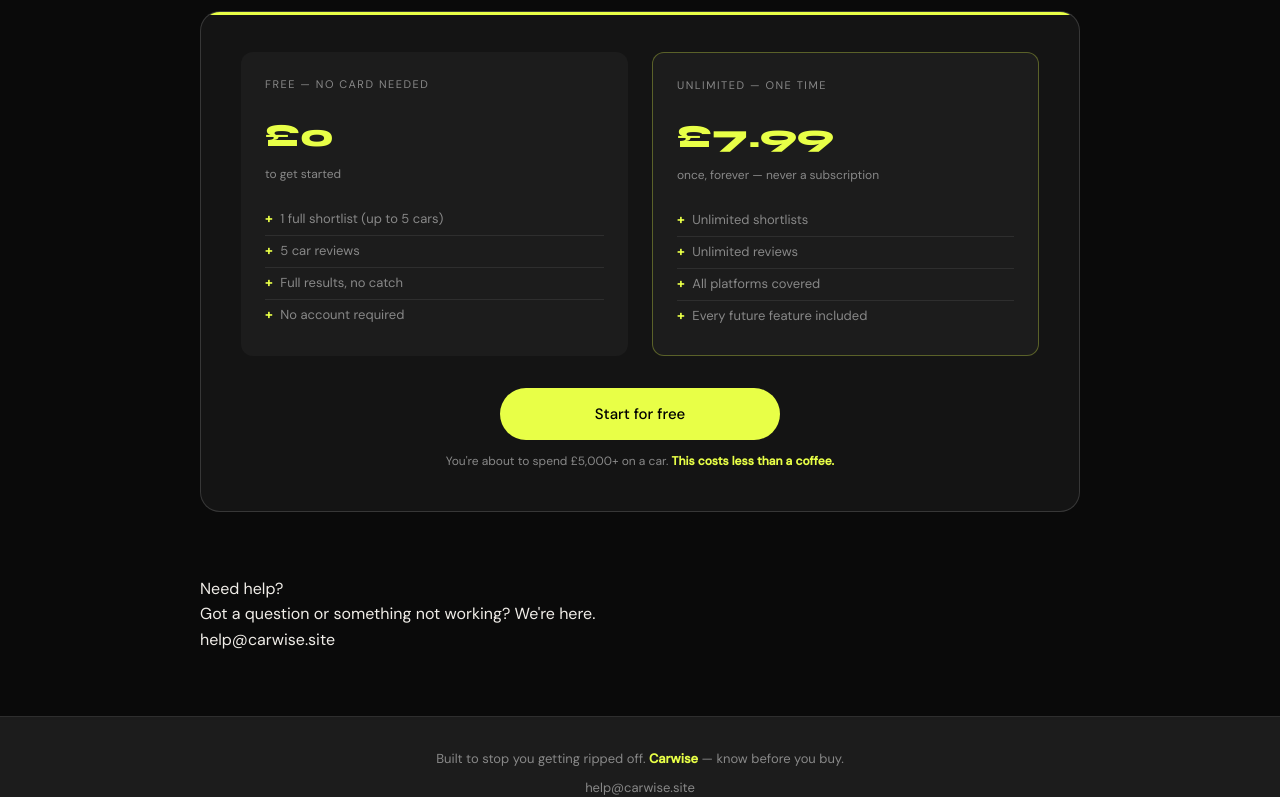
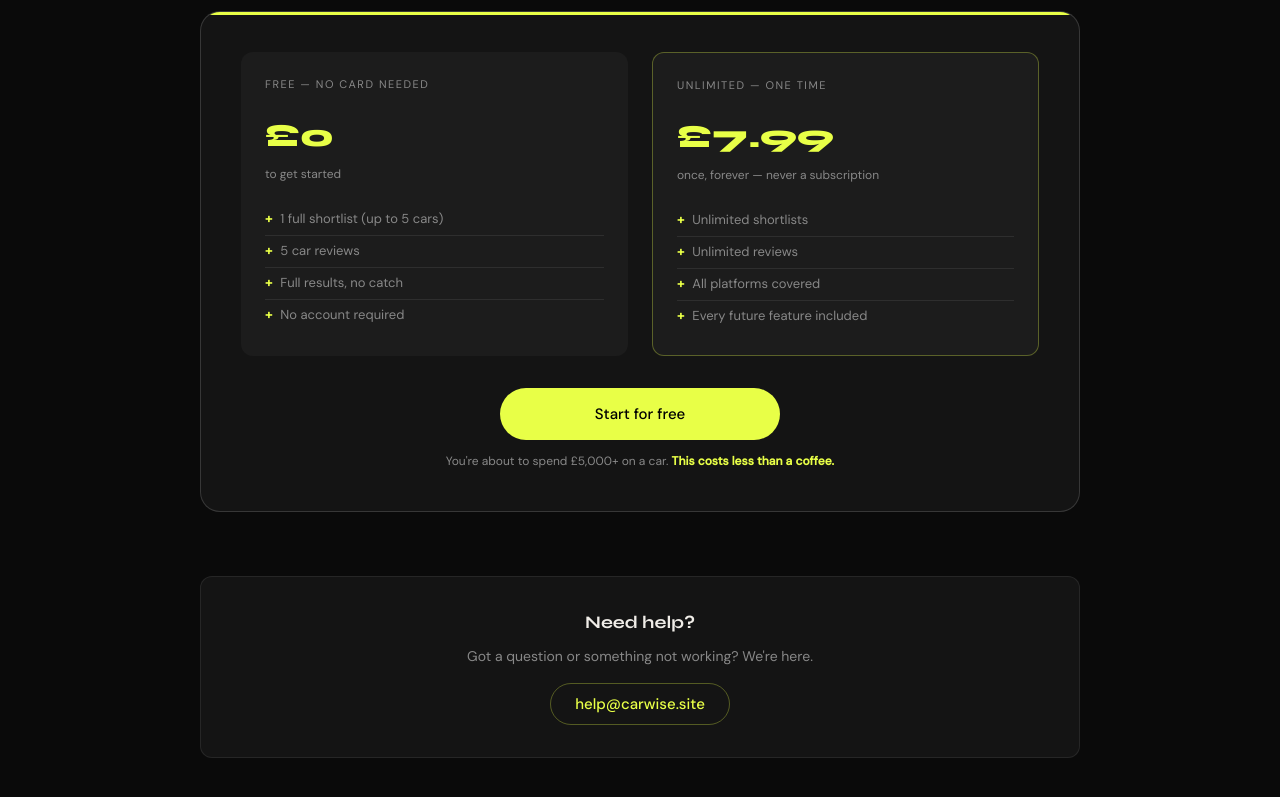
Before and after one commit to willthorne11/carwise, a Next.js app: page / in a window 1280 px wide. Shown: the part 2000-2797 px from the top of the page. Built offline with nearby package versions, Linux system fonts and the light colour scheme; no server answers.

Commit message:
Update Home.module.css

```diff
--- a/styles/Home.module.css
+++ b/styles/Home.module.css
@@ -39,10 +39,7 @@
   margin-bottom: 1.5rem;
 }
 
-.hero h1 em {
-  font-style: normal;
-  color: var(--accent);
-}
+.hero h1 em { font-style: normal; color: var(--accent); }
 
 .sub {
   font-size: 1.1rem;
@@ -62,35 +59,12 @@
   margin: 0 auto 2.5rem;
 }
 
-.stat {
-  flex: 1;
-  padding: 1rem;
-  text-align: center;
-  border-right: 0.5px solid var(--border2);
-}
+.stat { flex: 1; padding: 1rem; text-align: center; border-right: 0.5px solid var(--border2); }
+.stat:last-child { border-right: none; }
+.statNum { font-family: 'Syne', sans-serif; font-size: 1.5rem; font-weight: 700; color: var(--accent); }
+.statLabel { font-size: 11px; color: var(--muted); margin-top: 2px; }
 
-.stat:last-child { border-right: none; }
-
-.statNum {
-  font-family: 'Syne', sans-serif;
-  font-size: 1.5rem;
-  font-weight: 700;
-  color: var(--accent);
-}
-
-.statLabel {
-  font-size: 11px;
-  color: var(--muted);
-  margin-top: 2px;
-}
-
-.ctaRow {
-  display: flex;
-  gap: 1rem;
-  justify-content: center;
-  flex-wrap: wrap;
-  margin-bottom: 0.75rem;
-}
+.ctaRow { display: flex; gap: 1rem; justify-content: center; flex-wrap: wrap; margin-bottom: 0.75rem; }
 
 .btnPrimary {
   background: var(--accent);
@@ -120,33 +94,12 @@
 }
 
 .btnSecondary:hover { border-color: var(--text); }
+.freeTag { font-size: 11px; color: var(--muted); text-align: center; }
 
-.freeTag {
-  font-size: 11px;
-  color: var(--muted);
-  text-align: center;
-}
+.section { padding: 4rem 2.5rem; max-width: 960px; margin: 0 auto; }
+.sectionLabel { font-size: 11px; letter-spacing: 2px; color: var(--muted); text-transform: uppercase; margin-bottom: 1rem; }
 
-.section {
-  padding: 4rem 2.5rem;
-  max-width: 960px;
-  margin: 0 auto;
-}
-
-.sectionLabel {
-  font-size: 11px;
-  letter-spacing: 2px;
-  color: var(--muted);
-  text-transform: uppercase;
-  margin-bottom: 1rem;
-}
-
-.products {
-  display: grid;
-  grid-template-columns: 1fr 1fr;
-  gap: 1.5rem;
-  margin-top: 1.5rem;
-}
+.products { display: grid; grid-template-columns: 1fr 1fr; gap: 1.5rem; margin-top: 1.5rem; }
 
 .productCard {
   background: var(--surface);
@@ -157,30 +110,10 @@
 }
 
 .productCard:hover { border-color: var(--border2); }
-
-.productTitle {
-  font-family: 'Syne', sans-serif;
-  font-size: 1.3rem;
-  font-weight: 700;
-  margin-bottom: 0.75rem;
-}
-
-.productDesc {
-  font-size: 14px;
-  color: var(--muted);
-  line-height: 1.6;
-  margin-bottom: 1.25rem;
-}
-
+.productTitle { font-family: 'Syne', sans-serif; font-size: 1.3rem; font-weight: 700; margin-bottom: 0.75rem; }
+.productDesc { font-size: 14px; color: var(--muted); line-height: 1.6; margin-bottom: 1.25rem; }
 .tags { display: flex; flex-wrap: wrap; gap: 6px; }
-
-.tag {
-  font-size: 11px;
-  padding: 3px 10px;
-  border-radius: var(--radius-full);
-  border: 0.5px solid var(--border2);
-  color: var(--muted);
-}
+.tag { font-size: 11px; padding: 3px 10px; border-radius: var(--radius-full); border: 0.5px solid var(--border2); color: var(--muted); }
 
 .steps {
   background: var(--surface);
@@ -188,129 +121,54 @@
   border-radius: var(--radius);
   padding: 2rem;
   margin-top: 1.5rem;
-  display: flex;
-  flex-direction: column;
 }
 
-.step {
-  display: flex;
-  gap: 1.5rem;
-  padding: 1.1rem 0;
-  border-bottom: 0.5px solid var(--border);
-  align-items: flex-start;
-}
-
+.step { display: flex; gap: 1.5rem; padding: 1.1rem 0; border-bottom: 0.5px solid var(--border); align-items: flex-start; }
 .step:last-child { border-bottom: none; padding-bottom: 0; }
 .step:first-child { padding-top: 0; }
-
-.stepNum {
-  font-family: 'Syne', sans-serif;
-  font-size: 0.8rem;
-  color: var(--accent);
-  font-weight: 700;
-  min-width: 28px;
-  padding-top: 2px;
-}
-
-.step h4 {
-  font-family: 'Syne', sans-serif;
-  font-size: 1rem;
-  font-weight: 700;
-  margin-bottom: 3px;
-}
-
+.stepNum { font-family: 'Syne', sans-serif; font-size: 0.8rem; color: var(--accent); font-weight: 700; min-width: 28px; padding-top: 2px; }
+.step h4 { font-family: 'Syne', sans-serif; font-size: 1rem; font-weight: 700; margin-bottom: 3px; }
 .step p { font-size: 14px; color: var(--muted); }
 
-.pricingBox {
-  background: var(--surface);
-  border: 0.5px solid var(--border2);
-  border-radius: 20px;
-  padding: 2.5rem;
-  margin-top: 1.5rem;
-  position: relative;
-  overflow: hidden;
-}
-
-.pricingAccent {
-  position: absolute;
-  top: 0; left: 0; right: 0;
-  height: 3px;
-  background: var(--accent);
-}
-
-.pricingGrid {
-  display: grid;
-  grid-template-columns: 1fr 1fr;
-  gap: 1.5rem;
-  margin-bottom: 2rem;
-}
-
-.pricingTier, .pricingTierFeatured {
-  background: var(--surface2);
-  border-radius: var(--radius);
-  padding: 1.5rem;
-}
-
-.pricingTierFeatured {
-  border: 0.5px solid rgba(232,255,71,0.3);
-}
-
-.tierLabel {
-  font-size: 11px;
-  letter-spacing: 1.5px;
-  color: var(--muted);
-  text-transform: uppercase;
-  margin-bottom: 1rem;
-}
-
-.tierPrice {
-  font-family: 'Syne', sans-serif;
-  font-size: 2rem;
-  font-weight: 800;
-  color: var(--accent);
-  margin-bottom: 4px;
-}
-
-.tierPriceSub {
-  font-size: 12px;
-  color: var(--muted);
-  margin-bottom: 1.25rem;
-}
-
-.tierPerks {
-  list-style: none;
-}
-
-.tierPerks li {
-  font-size: 13px;
-  color: var(--muted);
-  padding: 5px 0;
-  display: flex;
-  align-items: center;
-  gap: 8px;
-  border-bottom: 0.5px solid var(--border);
-}
-
+.pricingBox { background: var(--surface); border: 0.5px solid var(--border2); border-radius: 20px; padding: 2.5rem; margin-top: 1.5rem; position: relative; overflow: hidden; }
+.pricingAccent { position: absolute; top: 0; left: 0; right: 0; height: 3px; background: var(--accent); }
+.pricingGrid { display: grid; grid-template-columns: 1fr 1fr; gap: 1.5rem; margin-bottom: 2rem; }
+.pricingTier, .pricingTierFeatured { background: var(--surface2); border-radius: var(--radius); padding: 1.5rem; }
+.pricingTierFeatured { border: 0.5px solid rgba(232,255,71,0.3); }
+.tierLabel { font-size: 11px; letter-spacing: 1.5px; color: var(--muted); text-transform: uppercase; margin-bottom: 1rem; }
+.tierPrice { font-family: 'Syne', sans-serif; font-size: 2rem; font-weight: 800; color: var(--accent); margin-bottom: 4px; }
+.tierPriceSub { font-size: 12px; color: var(--muted); margin-bottom: 1.25rem; }
+.tierPerks { list-style: none; }
+.tierPerks li { font-size: 13px; color: var(--muted); padding: 5px 0; display: flex; align-items: center; gap: 8px; border-bottom: 0.5px solid var(--border); }
 .tierPerks li:last-child { border-bottom: none; }
 .tierPerks li span { color: var(--accent); font-weight: 700; }
-
 .pricingCta { text-align: center; }
-
-.pricingNudge {
-  font-size: 12px;
-  color: var(--muted);
-  margin-top: 0.75rem;
-}
-
+.pricingNudge { font-size: 12px; color: var(--muted); margin-top: 0.75rem; }
 .pricingNudge strong { color: var(--accent); }
 
-.footer {
-  background: var(--surface2);
-  border-top: 0.5px solid var(--border);
-  padding: 2rem 2.5rem;
+.supportBox {
+  background: var(--surface);
+  border: 0.5px solid var(--border);
+  border-radius: var(--radius);
+  padding: 2rem;
   text-align: center;
 }
 
+.supportTitle { font-family: 'Syne', sans-serif; font-size: 1.1rem; font-weight: 700; margin-bottom: 0.5rem; }
+.supportText { font-size: 14px; color: var(--muted); margin-bottom: 1rem; }
+.supportEmail {
+  display: inline-block;
+  color: var(--accent);
+  font-size: 15px;
+  font-weight: 500;
+  border: 0.5px solid rgba(232,255,71,0.3);
+  padding: 0.5rem 1.5rem;
+  border-radius: var(--radius-full);
+  transition: all 0.2s;
+}
+.supportEmail:hover { background: rgba(232,255,71,0.1); }
+
+.footer { background: var(--surface2); border-top: 0.5px solid var(--border); padding: 2rem 2.5rem; text-align: center; }
 .footer p { font-size: 13px; color: var(--muted); }
 .footer strong { color: var(--accent); }
 
```
